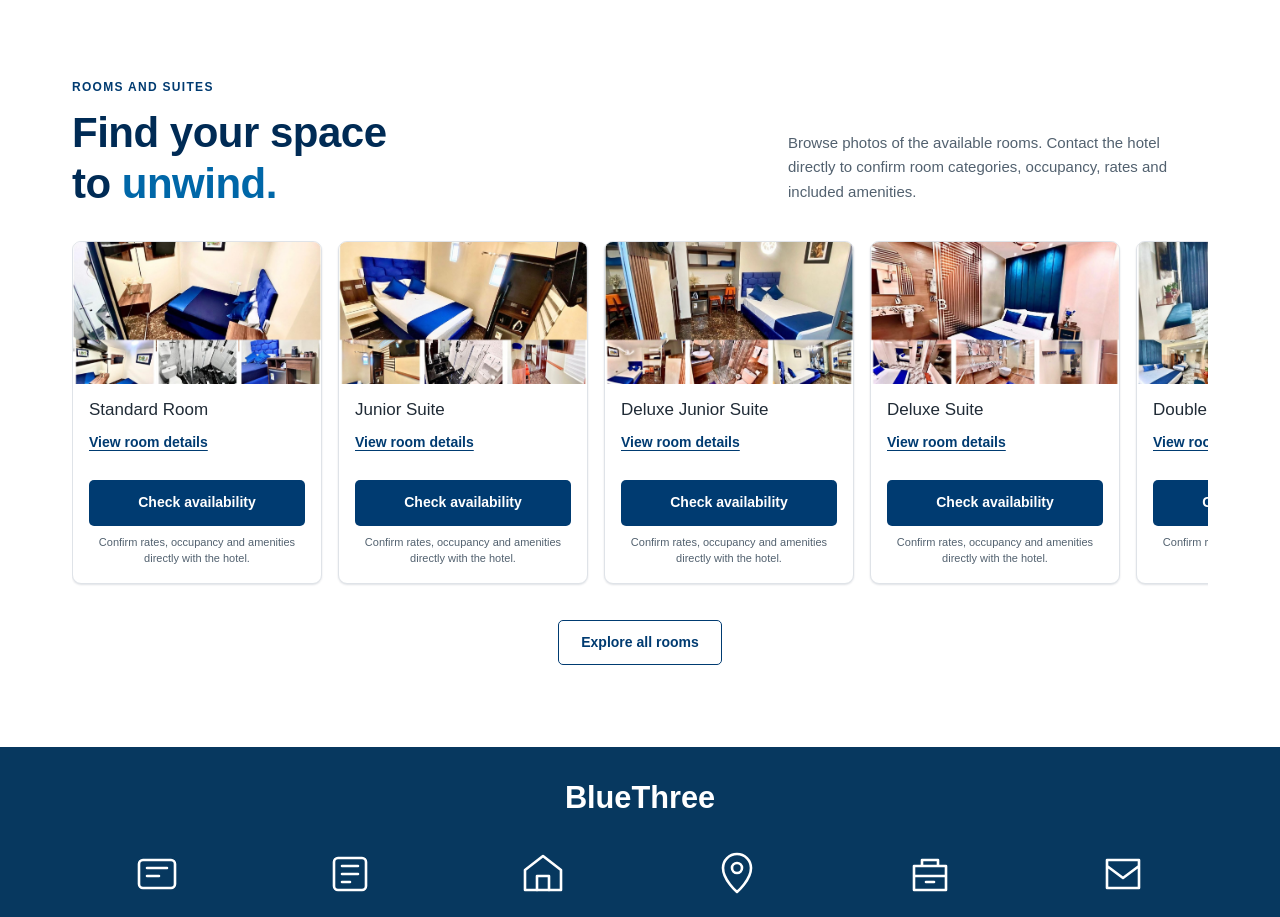
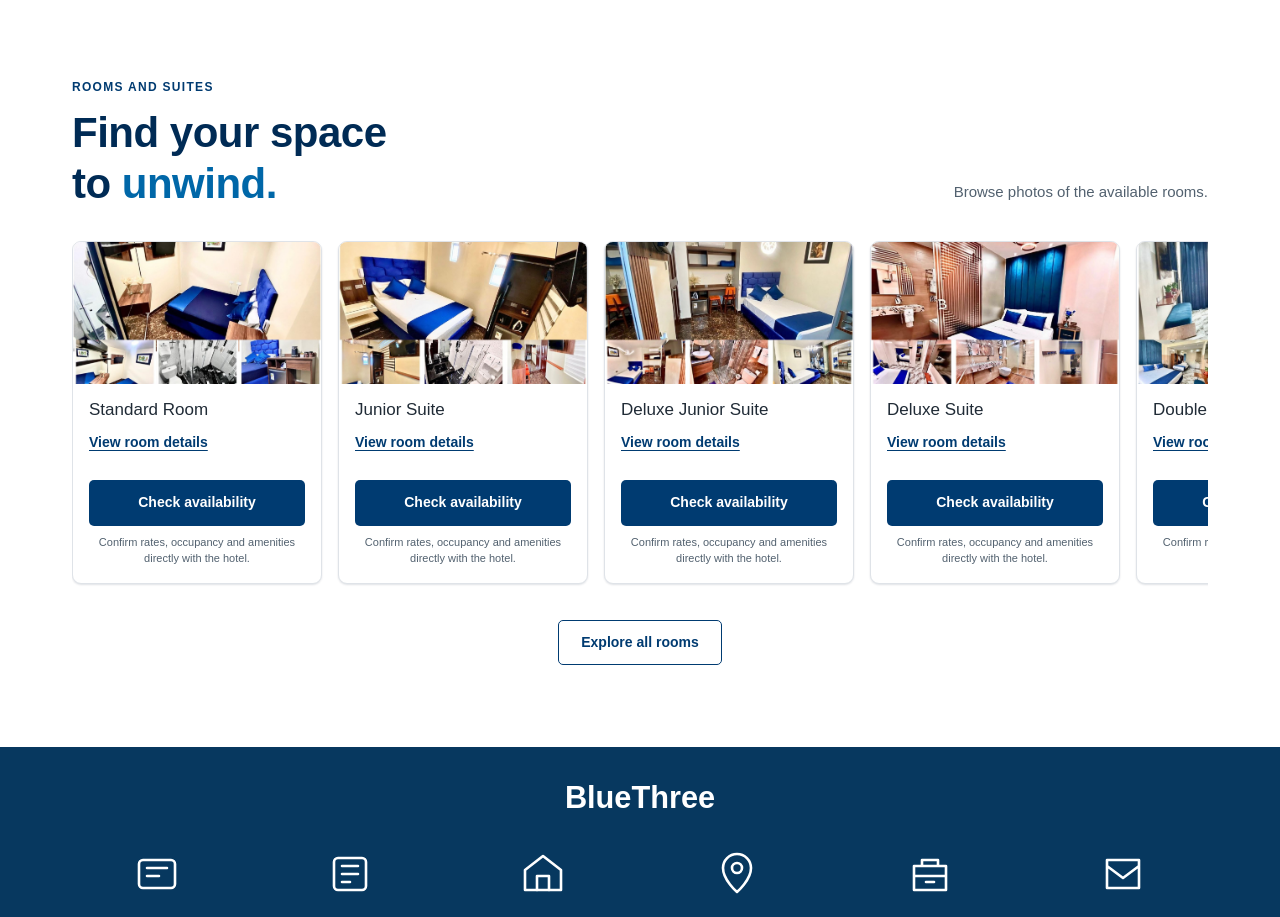
Before and after one commit to camilogomez17/hotelBlueThree, a Next.js app: page /en in a window 1280 px wide. Shown: the part 2040-2957 px from the top of the page. Built offline with nearby package versions, Linux system fonts and the light colour scheme; no server answers.

Commit message:
Shorten the homepage rooms introduction

```diff
--- a/app/en/page.tsx
+++ b/app/en/page.tsx
@@ -183,7 +183,7 @@ export default function Home() {
       </section>
 
       <section className="rooms-section section-wrap">
-        <div className="section-heading"><div><p className="eyebrow">ROOMS AND SUITES</p><h2>Find your space<br/>to <em>unwind.</em></h2></div><p>Browse photos of the available rooms. Contact the hotel directly to confirm room categories, occupancy, rates and included amenities.</p></div>
+        <div className="section-heading"><div><p className="eyebrow">ROOMS AND SUITES</p><h2>Find your space<br/>to <em>unwind.</em></h2></div><p>Browse photos of the available rooms.</p></div>
         <div className="room-grid" aria-label="Available rooms and suites">
           {roomPhotos.map((photo) => (
             <article className="room-card" key={photo.src}>
```
